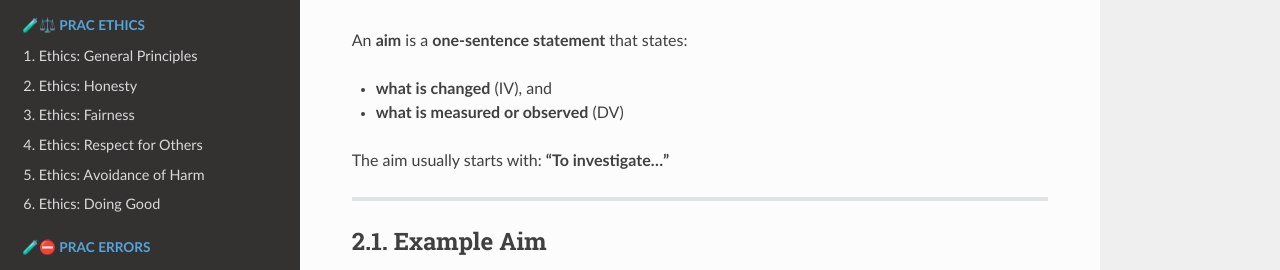
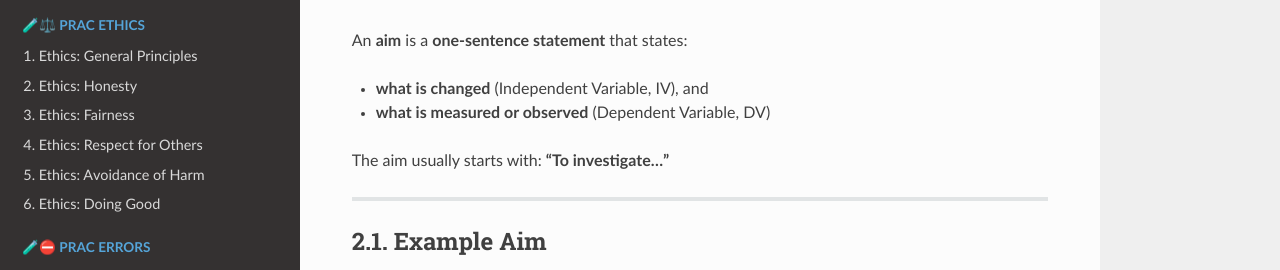
Before and after one commit to gmc-code/PC-Science-and-language, a Sphinx documentation site: the page built from docs/pracs/aims.rst, in a window 1280 px wide. Shown: the part 181-451 px from the top of the page. Built offline with Sphinx 7.4.7 and the Read the Docs theme 3.1.0, drawn with Linux system fonts in a browser that asks for light colours; pages that are not in the unit, such as notebooks, are missing from menus.

Commit message:
css
Co-authored-by: Copilot <copilot@github.com>

```diff
--- a/docs/_static/css/sfg.css
+++ b/docs/_static/css/sfg.css
@@ -99,14 +99,11 @@ span.rhemeb {
     border: 1px solid currentColor;
   }
 }
-
 /* ========================================== */
-/**  variables colours using roles directive */
-
+/* variable colours using roles directive */
 /* ========================================== */
 
-
-span.CV .CV {
+span.CV, .CV {
     color: #1f77b4;      /* blue */
     font-weight: bold;
 }
@@ -122,12 +119,10 @@ span.DV, .DV {
 }
 
 /* ========================================== */
-/**  pro colours using roles directive */
-/** .pro-answer is for container with class pro-answer */
+/* pro colours using roles directive */
 /* ========================================== */
 
-
-span.p, .p  {
+span.p, .p {
     color: #1f77b4;      /* blue */
 }
 
@@ -139,7 +134,7 @@ span.o, .o {
     color: #2ca02c;      /* green */
 }
 
-span.P .P {
+span.P, .P {
     color: #1f77b4;      /* blue */
     font-weight: bold;
 }
@@ -153,6 +148,7 @@ span.O, .O {
     color: #2ca02c;      /* green */
     font-weight: bold;
 }
+
 
 
 /* ========================================== */
--- a/docs/pracs/aims.rst
+++ b/docs/pracs/aims.rst
@@ -5,8 +5,8 @@ Aims
 
 An **aim** is a **one-sentence statement** that states:
 
-*   **what is changed** (IV), and
-*   **what is measured or observed** (DV)
+*   **what is changed** (Independent Variable, IV), and
+*   **what is measured or observed** (Dependent Variable, DV)
 
 The aim usually starts with:
 **“To investigate…”**
```
